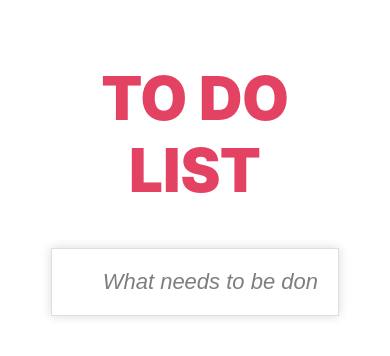
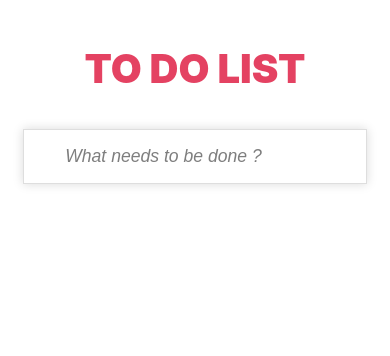
Before and after one commit to Artem2001S/todo, a React (Create React App) app: page / in a window 390 px wide. Shown: the top 356 px of the page. Built offline with nearby package versions, Linux system fonts and the light colour scheme.

Commit message:
style: add styles from mobile version

```diff
--- a/src/components/Header/Header.module.scss
+++ b/src/components/Header/Header.module.scss
@@ -8,4 +8,8 @@
   font-size: 3rem;
   font-weight: 900;
   text-transform: uppercase;
+
+  @include media-mobile_S {
+    font-size: 2.5rem;
+  }
 }
--- a/src/containers/Todo/Todo.module.scss
+++ b/src/containers/Todo/Todo.module.scss
@@ -6,6 +6,14 @@
 
   @include media-laptop() {
     padding: 0 13%;
+  }
+
+  @include media-mobile_L() {
+    padding: 0 6%;
+  }
+
+  @include media-mobile_S {
+    margin: 2rem auto;
   }
 }
 
@@ -16,4 +24,10 @@
 
   margin-top: 5px;
   padding: 0 0.75rem;
+
+  @include media-mobile_S {
+    flex-direction: column;
+    align-items: stretch;
+    padding: 0.5rem 0.75rem;
+  }
 }
--- a/src/globalStyles/variables.scss
+++ b/src/globalStyles/variables.scss
@@ -7,9 +7,31 @@ $gray: #bdbdbd;
 $gray_dark: #5e5e5e;
 
 $laptop-width: 1224px;
+$tablet-width: 768px;
+$mobile_L-width: 610px;
+$mobile_S-width: 420px;
+
 
 @mixin media-laptop {
   @media screen and (max-width: $laptop-width) {
+    @content;
+  }
+}
+
+@mixin media-tablet {
+  @media screen and (max-width: $tablet-width) {
+    @content;
+  }
+}
+
+@mixin media-mobile_L {
+  @media screen and (max-width: $mobile_L-width) {
+    @content;
+  }
+}
+
+@mixin media-mobile_S {
+  @media screen and (max-width: $mobile_S-width) {
     @content;
   }
 }
--- a/src/index.css
+++ /dev/null
@@ -1,23 +0,0 @@
-*,
-*::after,
-*::before {
-  box-sizing: border-box;
-}
-
-html {
-  font-size: 20px;
-}
-
-body {
-  margin: 0;
-  font-family: -apple-system, BlinkMacSystemFont, 'Segoe UI', 'Roboto', 'Oxygen',
-    'Ubuntu', 'Cantarell', 'Fira Sans', 'Droid Sans', 'Helvetica Neue',
-    sans-serif;
-  -webkit-font-smoothing: antialiased;
-  -moz-osx-font-smoothing: grayscale;
-}
-
-code {
-  font-family: source-code-pro, Menlo, Monaco, Consolas, 'Courier New',
-    monospace;
-}
--- a/src/index.js
+++ b/src/index.js
@@ -1,6 +1,6 @@
 import React from 'react';
 import ReactDOM from 'react-dom';
-import './index.css';
+import './index.scss';
 import App from './App';
 import { createStore } from 'redux';
 import { Provider } from 'react-redux';
--- /dev/null
+++ b/src/index.scss
@@ -0,0 +1,31 @@
+@import "./globalStyles/variables.scss";
+
+*,
+*::after,
+*::before {
+  box-sizing: border-box;
+}
+
+html {
+  font-size: 20px;
+
+  @include media-tablet {
+    font-size: 18px;
+  }
+
+  @include media-mobile_L {
+    font-size: 17px;
+  }
+
+  @include media-mobile_S{
+    font-size: 16px;
+  }
+}
+
+body {
+  margin: 0;
+  font-family: -apple-system, BlinkMacSystemFont, "Segoe UI", "Roboto", "Oxygen", "Ubuntu", "Cantarell", "Fira Sans",
+    "Droid Sans", "Helvetica Neue", sans-serif;
+  -webkit-font-smoothing: antialiased;
+  -moz-osx-font-smoothing: grayscale;
+}
```
